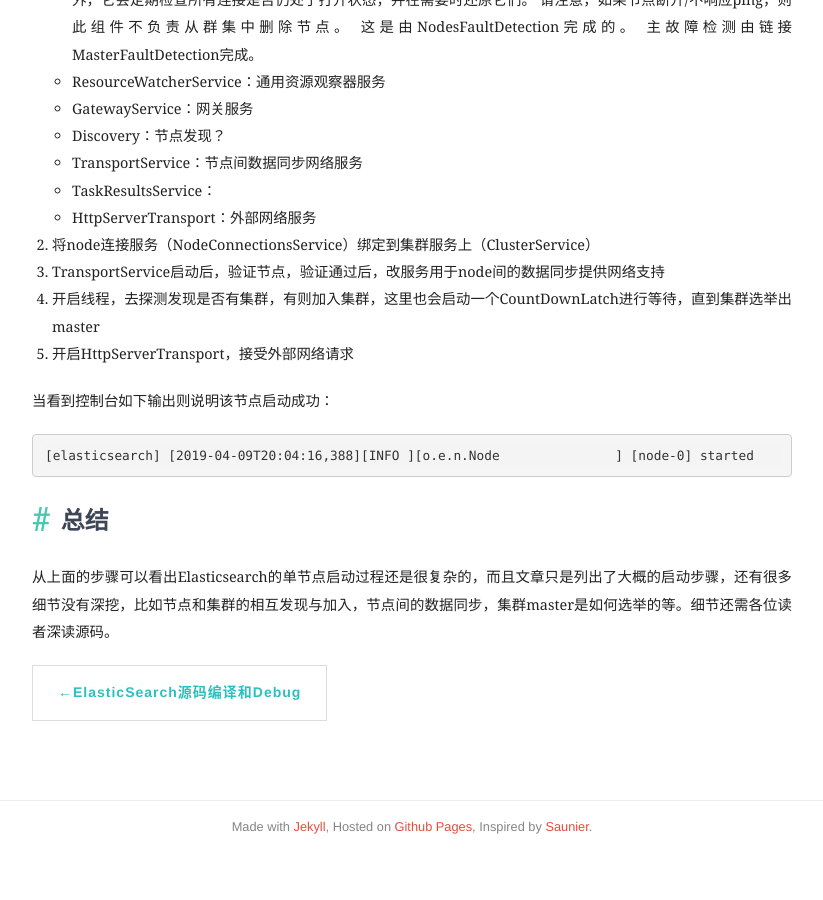
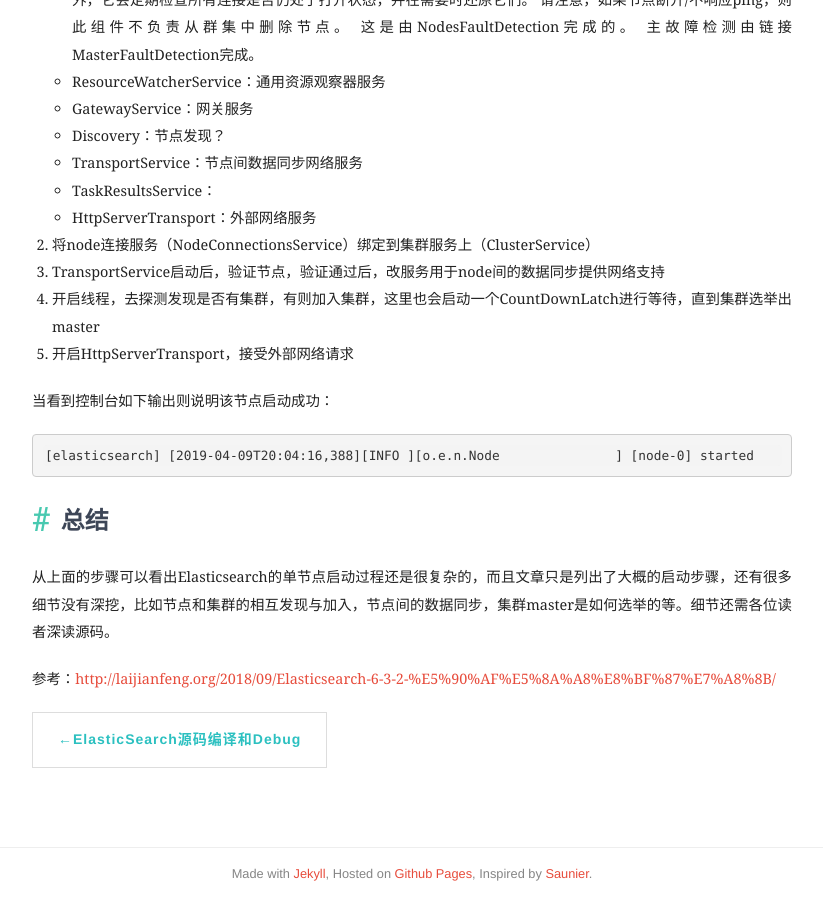
Before and after one commit to lanffy/lanffy.github.io, a Jekyll site: the page built from _posts/2019/2019-04-09-ElasticSearch-Start-Up-Process.md, in a window 1280 px wide and 900 px high, scrolled down 16779 px. Shown: the whole window, without its empty margins (228-1051 px from the left). Built offline with Jekyll 4.4.1, drawn with Linux system fonts in a browser that asks for light colours; nearby versions of some CDN libraries; comment, search, counter and statistics services are not loaded; before the commit the page ends 17632 px from its top, so only the background shows below that.

```diff
--- a/_posts/2019/2019-04-09-ElasticSearch-Start-Up-Process.md
+++ b/_posts/2019/2019-04-09-ElasticSearch-Start-Up-Process.md
@@ -639,3 +639,5 @@ Node 的启动步骤，大概做了这些事情：
 ## 总结
 
 从上面的步骤可以看出Elasticsearch的单节点启动过程还是很复杂的，而且文章只是列出了大概的启动步骤，还有很多细节没有深挖，比如节点和集群的相互发现与加入，节点间的数据同步，集群master是如何选举的等。细节还需各位读者深读源码。
+
+参考：[http://laijianfeng.org/2018/09/Elasticsearch-6-3-2-%E5%90%AF%E5%8A%A8%E8%BF%87%E7%A8%8B/](http://laijianfeng.org/2018/09/Elasticsearch-6-3-2-%E5%90%AF%E5%8A%A8%E8%BF%87%E7%A8%8B/)
```
